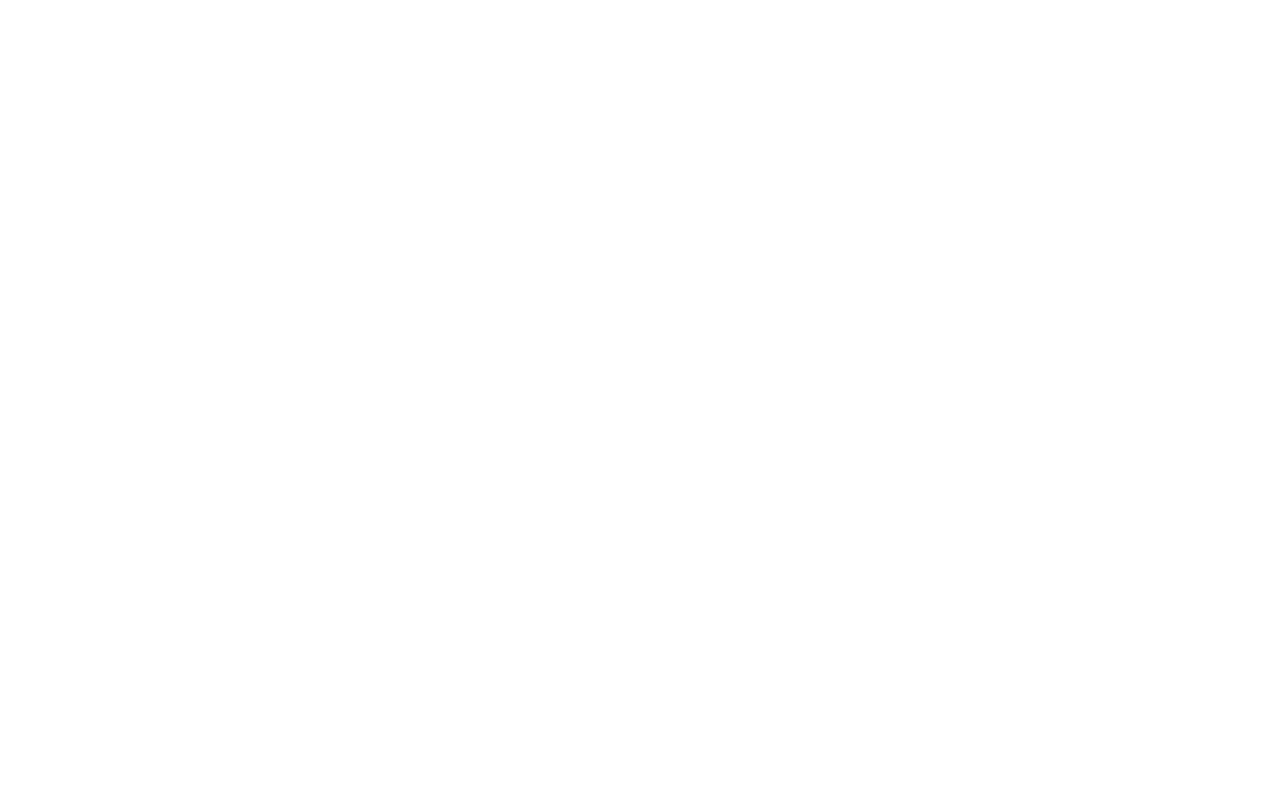
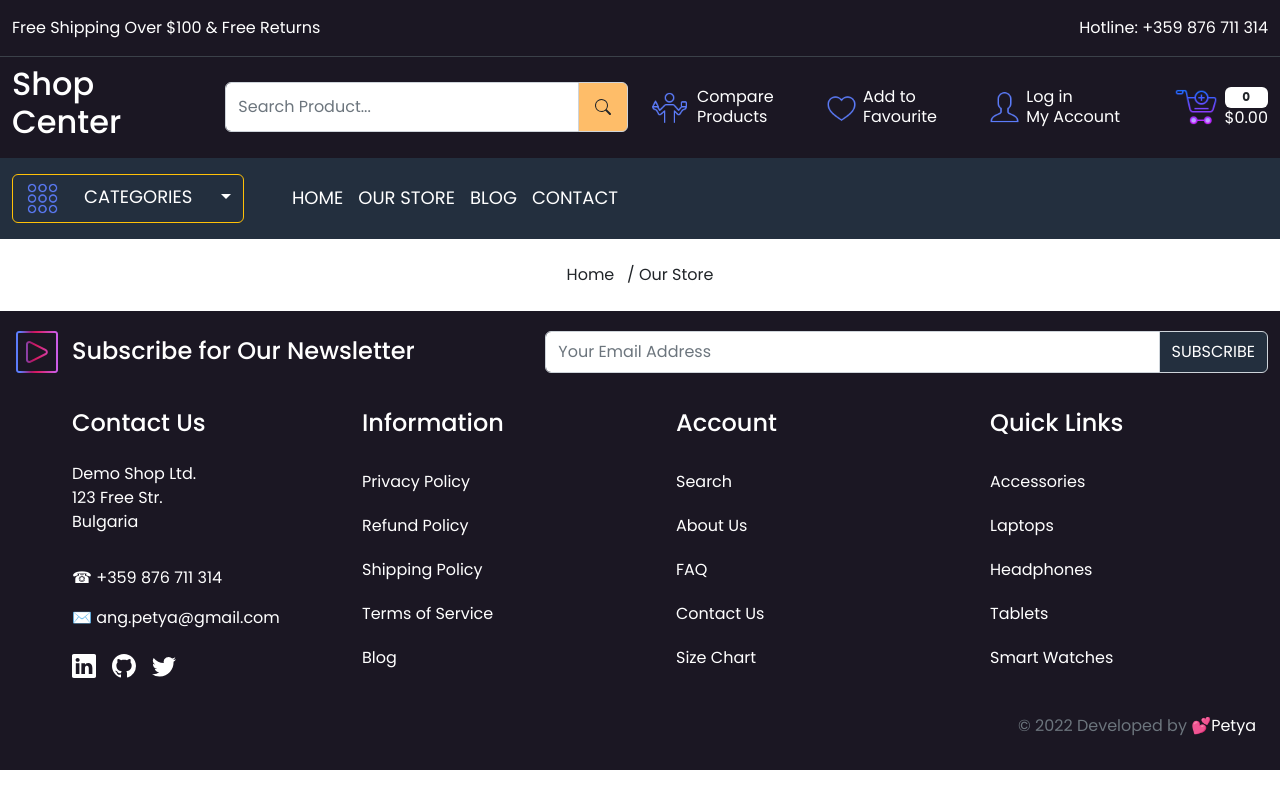
Before and after one commit to bpetya44/react-ecommerce-app, a React (Create React App) app: page /store in a window 1280 px wide. Before the commit this address had no page. Built offline with nearby package versions, Linux system fonts and the light colour scheme.

Commit message:
breadcrumbs and meta added

```diff
--- a/package.json
+++ b/package.json
@@ -10,6 +10,7 @@
     "react": "^18.2.0",
     "react-dom": "^18.2.0",
     "react-fast-marquee": "^1.3.5",
+    "react-helmet": "^6.1.0",
     "react-icons": "^4.7.1",
     "react-rating-stars-component": "^2.2.0",
     "react-redux": "^8.0.5",
--- a/src/App.js
+++ b/src/App.js
@@ -5,6 +5,7 @@
 import Home from './pages/Home';
 import About from './pages/About';
 import Contact from './pages/Contact';
+import OurStore from './pages/OurStore';
 
 function App() {
   return (
@@ -15,6 +16,7 @@
           <Route index element={<Home />}/>
           <Route path='about' element={<About />}/>
           <Route path='contact' element={<Contact />}/>
+          <Route path='store' element={<OurStore />}/>
         </Route>
       </Routes>
     </BrowserRouter>
--- /dev/null
+++ b/src/components/BreadCrumb.jsx
@@ -0,0 +1,21 @@
+import React from "react";
+import { Link } from 'react-router-dom'
+
+const BreadCrumb = ({title}) => {
+
+  return (
+    <div className="breadcrumb py-4 mb-0">
+      <div className="container-xxl">
+        <div className="row">
+          <div className="col-12">
+            <p className="text-center mb-0">
+              <Link to="/" className='text-dark'>Home &nbsp;</Link> / {title}
+            </p>
+          </div>
+        </div>
+      </div>
+    </div>
+  );
+};
+
+export default BreadCrumb;
--- a/src/components/Footer.jsx
+++ b/src/components/Footer.jsx
@@ -42,7 +42,7 @@
             <h4 className="text-white mb-4 ps-4">Contact Us</h4>
         <div className="ps-4">
           <address className="text-white">Demo Shop Ltd. <br/> 123 Free Str. <br/>Bulgaria</address>
-          <a href="tel: +359 876 711314" className="text-white mt-3">&#9742; +359 876 711314</a>
+          <a href="tel: +359876711314" className="text-white mt-3">&#9742; +359 876 711 314</a>
           <a href="mailto:ang.petya@gmail.com" className="text-white d-block mt-3">✉️ ang.petya@gmail.com</a>
           <div className="social_icons d-flex align-items-center gap-3 mt-4">
             <a className="text-white" alt="linkedin icon" href="https://www.linkedin.com/in/ang-petya/"><BsLinkedin  className="fs-4" /></a>
--- a/src/components/Header.jsx
+++ b/src/components/Header.jsx
@@ -18,7 +18,7 @@
                 {" "}
                 Hotline:{" "}
                 <a className="text-white" href="tel:+359876711314">
-                  +359 876711314
+                  +359 876 711 314
                 </a>
               </p>
             </div>
--- /dev/null
+++ b/src/components/Meta.jsx
@@ -0,0 +1,14 @@
+import React from "react";
+import { Helmet } from "react-helmet";
+
+const Meta = (props) => {
+  return (
+    <Helmet>
+      <meta charSet="utf-8" />
+      <title>{props.title}</title>
+      <link rel="canonical" href="http://shop.center/" />
+    </Helmet>
+  );
+};
+
+export default Meta;
--- /dev/null
+++ b/src/pages/OurStore.js
@@ -0,0 +1,14 @@
+import React from 'react'
+import BreadCrumb from '../components/BreadCrumb'
+import Meta from '../components/Meta'
+
+const OurStore = () => {
+  return (
+    <>
+    <Meta title={"Our Store"}/>
+    <BreadCrumb title="Our Store" />
+    </>
+  )
+}
+
+export default OurStore
```
Also changed, not shown: 1 other file (tests, documents, lock files or other folders).
